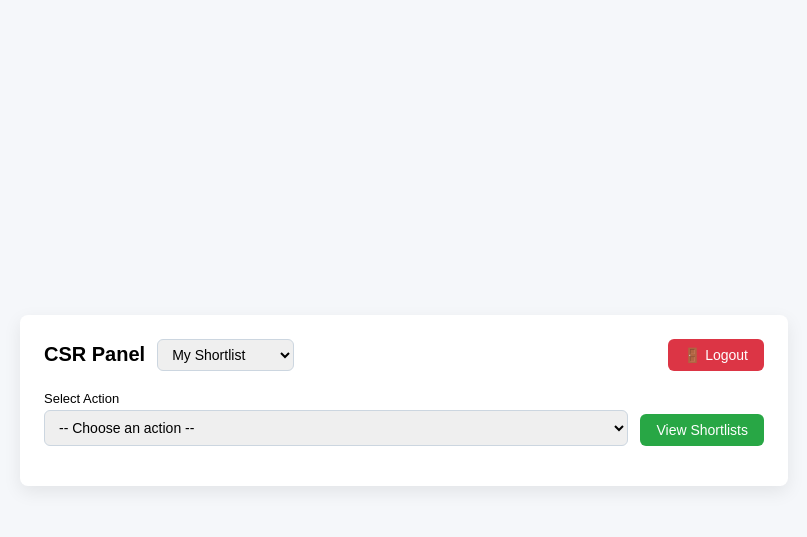
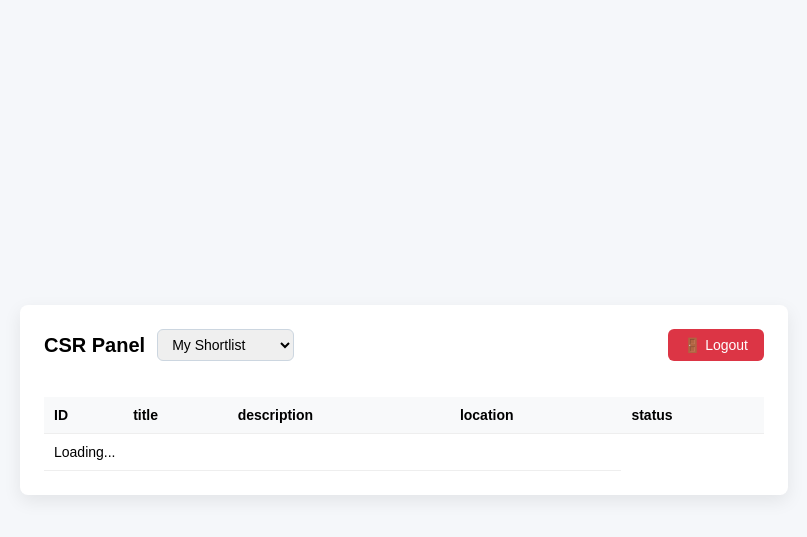
Before and after one commit to Zach17-pro/67, a Flask app: template template/csrRep.html in a window 1280 px wide. Shown: the top 537 px of the page, without its empty margins (236-1043 px from the left). Run offline with Flask 3, Linux system fonts and the light colour scheme; the template is opened without the code that fills it, so the values that code supplies are empty.

Commit message:
shortlist
shortlist

```diff
--- a/template/csrRep.html
+++ b/template/csrRep.html
@@ -51,25 +51,32 @@
         <select id="sectionSelect" style="width: auto; padding: 6px 10px;">
           <option value="shortlist">My Shortlist</option>
           <option value="activeRequests">Active Request</option>
+          <option value="pastMatches">Past Matches</option>
         </select>
       </div>
       <a href="/logout" class="logout-btn">🚪 Logout</a>
     </div>
 
-    <!-- User Accounts Section -->
+    <!-- View Shortlist Section -->
     <div id="shortlistSelection" class="section active">
       <div class="action-row">
-        <div>
-          <label for="actionSelect">Select Action</label>
-          <select id="actionSelect">
-            <option value="">-- Choose an action --</option>
-            <option value="create">Create User</option>
-            <option value="update">Update User</option>
-            <option value="delete">Delete User</option>
-          </select>
-        </div>
-        <button class="btn view" id="viewBtn">View Shortlists</button>
       </div>
+
+      <table>
+        <thead>
+          <tr>
+            <th>ID</th>
+            <th>title</th>
+            <th>description</th>
+            <th>location</th>
+            <th>status</th>
+          </tr>
+        </thead>
+        <tbody id="userTableBody">
+          <tr><td colspan="4">Loading...</td></tr>
+        </tbody>
+      </table>
+    </div>
 
       <!-- Create Form -->
       <div id="createForm" class="form-container">
@@ -150,10 +157,9 @@
       <div class="filter-row">
         <div>
           <label for="filterSearch">Search</label>
-          <input type="text" id="filterSearch" placeholder="Search by title, description, notes" />
+          <input type="text" id="filterSearch" oninput="loadActiveRequest()" placeholder="Search by title, description, notes" />
         </div>
-        <button class="btn" onclick="applyFilters()">Apply</button>
-        <button class="btn secondary" onclick="loadActiveRequest()">Reset</button>
+        <button class="btn secondary" onclick="resetActiveRequestFilters()">Reset</button>
       </div>
 
       <table>
@@ -186,8 +192,7 @@
           <label for="filterSearch">Search</label>
           <input type="text" id="filterSearch" placeholder="Search by title, description, notes" />
         </div>
-        <button class="btn" onclick="applyFilters()">Apply</button>
-        <button class="btn secondary" onclick="loadMyShortlist()">Reset</button>
+        <button class="btn" onclick="loadMyShortlist()">Apply</button>
       </div>
 
       <table>
@@ -211,6 +216,9 @@
   <!-- View Profiles Modal -->
 
   <script>
+    const api = {
+      delete: '/api/shortlist'
+    };
 
     let allUsers = [];
     let allProfiles = [];
@@ -220,10 +228,14 @@
       document.querySelectorAll('.section').forEach(s => s.classList.remove('active'));
       if (this.value === 'shortlist') {
         document.getElementById('shortlistSelection').classList.add('active');
+        loadMyShortlist()
       } else if (this.value === 'activeRequests') {
         document.getElementById('activeRequestSection').classList.add('active');
         loadActiveRequest()
+      } else if (this.value === 'pastMatch') {
+        document.getElementById('pastMatchSection').classList.add('active');
       }
+
       cancelAction();
       cancelProfileAction();
     });
@@ -269,6 +281,7 @@
         document.getElementById(this.value + 'Form').classList.add('active');
       }
     });
+
 
     function cancelProfileAction() {
       document.getElementById('profileActionSelect').value = '';
@@ -390,11 +403,12 @@
 
     async function loadMyShortlist() {
       try {
+        const searchTerm = document.getElementById('filterSearch').value.trim().toLowerCase() || '';
         const data = await getUserId();
         value = typeof data === 'object' && data !== null
         ? (data.id ?? '')
         : data;
-        const data2 = await callApi(`/api/shortlist?csr_id=${value}`, { method: 'GET' });
+        const data2 = await callApi(`/api/shortlist?csr_id=${value}&search=${searchTerm}`, { method: 'GET' });
         allUsers = data2 || [];
         renderShortlist(allUsers);
         document.getElementById('filterSearch').value = '';
@@ -406,16 +420,8 @@
 
     function applyFilters() {
       const searchTerm = document.getElementById('filterSearch').value.trim().toLowerCase();
-
+      loadMyShortlist(searchTerm)
       let filtered = allUsers;
-      if (searchTerm) {
-        filtered = filtered.filter(u =>
-          String(u.id).includes(searchTerm) ||
-          u.title.toLowerCase().includes(searchTerm) ||
-          u.description.toLowerCase().includes(searchTerm) ||
-          u.notes.toLowerCase().includes(searchTerm)
-        );
-      }
 
       renderShortlist(filtered);
     }
@@ -460,7 +466,7 @@
     }
 
     async function quickDelete(id) {
-      if (!confirm('Delete user ID ' + id + '?')) return;
+      if (!confirm('Delete Request ID ' + id + '?')) return;
 
       try {
         await callApi(api.delete, {
@@ -468,7 +474,7 @@
           headers: { 'Content-Type': 'application/json' },
           body: JSON.stringify({ id })
         });
-        alert('User deleted successfully!');
+        alert('Request deleted successfully!');
         loadMyShortlist();
       } catch (e) {
         alert(e.message);
@@ -565,15 +571,26 @@
 
     async function loadActiveRequest() {
       try {
-        const data = await callApi("/api/requests/active?search=" + search, { method: 'GET' });
-        requests = data || [];
-        renderActiveRequests(requests);
-        document.getElementById('profileFilterSearch').value = '';
+        const search = document.getElementById('filterSearch').value.trim() || '';
+        const data = await callApi(`/api/requests/active?search=${encodeURIComponent(search)}`, { method: 'GET' });
+        allProfiles = data || [];
+        renderActiveRequests(allProfiles);
       } catch (e) {
         alert(e.message);
         renderActiveRequests([]);
       }
     }
+
+    function resetActiveRequestFilters() {
+      // Clear the search field
+      const searchInput = document.getElementById('filterSearch');
+      if (searchInput) searchInput.value = '';
+
+      // Reload the active request table
+      loadActiveRequest();
+    }
+
+
 
     function applyProfileFilters() {
       const searchTerm = document.getElementById('profileFilterSearch').value.trim().toLowerCase();
@@ -611,7 +628,7 @@
           <td>${escapeHtml(row.notes)}</td>
           <td>${escapeHtml(row.status)}</td>
           <td class="table-actions">
-            <button class="btn danger" onclick="quickDelete(${row.request_id})">Delete</button>
+            <button class="btn view" onclick="saveToShortlist(${row.request_id})">Shortlist</button>
           </td>
         `;
         tbody.appendChild(tr);
@@ -640,6 +657,30 @@
       return String(s || '').replace(/'/g, "\\'").replace(/"/g, '\\"');
     }
 
+    async function saveToShortlist(requestId) {
+      try {
+        // Fetch CSR ID
+        const csrData = await getUserId(); // your existing function
+        const csrId = csrData?.id;
+        if (!csrId) {
+          alert("Failed to get CSR ID");
+          return;
+        }
+
+        // Call API
+        await callApi(`/api/shortlist`, {
+          method: 'POST',
+          headers: { 'Content-Type': 'application/json' },
+          body: JSON.stringify({ request_id: requestId, pin_user_id: csrId })
+        });
+
+        alert("Added to shortlist!");
+      } catch (e) {
+        alert("Failed to add to shortlist: " + e.message);
+      }
+    }
+
+
     window.cancelAction = cancelAction;
     window.submitCreate = submitCreate;
     window.submitUpdate = submitUpdate;
@@ -658,6 +699,7 @@
     window.applyProfileFilters = applyProfileFilters;
     window.editProfile = editProfile;
     window.quickProfileDelete = quickProfileDelete;
+    window.saveToShortlist = saveToShortlist;
   </script>
 </body>
 </html>
```
Also changed, not shown: boundary/shortlist_boundary.py (+9 -3 lines), utility/request_validation.py (+5 -3 lines).
